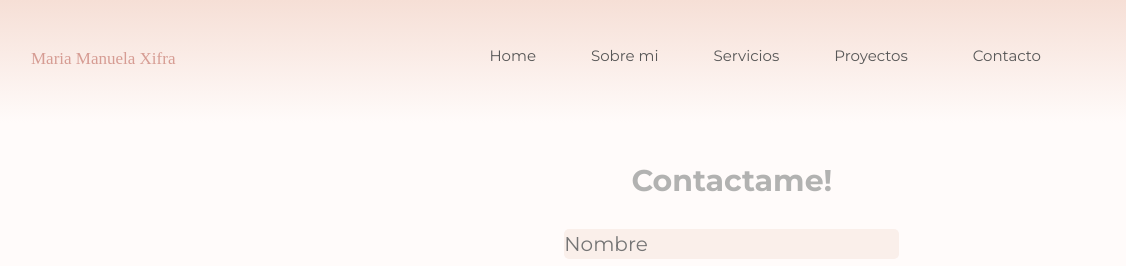
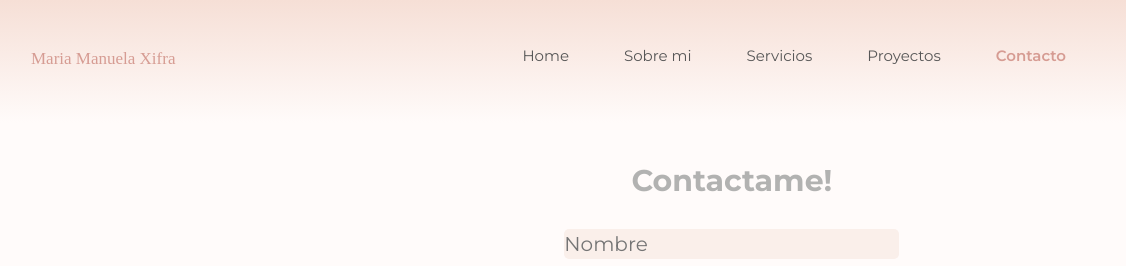
Before and after one commit to mmxifra/mmx-textile, a website: page views/contact.html in a window 1280 px wide. Shown: the top 266 px of the page, 154-1280 px from the left. Drawn offline with nearby package versions, Linux system fonts and the light colour scheme.

Commit message:
correccion menu en contact.html

```diff
--- a/views/contact.html
+++ b/views/contact.html
@@ -48,8 +48,8 @@
 								<li class="nav-item">
 									<a class="nav-link" href="projects.html">Proyectos</a>
 								</li>
-								<li class="nav-item">
-									<a class="nav-link active" href="contact.html">Contacto<span class="sr-only">(current)</span></a>
+								<li class="nav-item active">
+									<a class="nav-link" href="contact.html">Contacto<span class="sr-only">(current)</span></a>
 								</li>
 							</ul>
 						</div>
```
